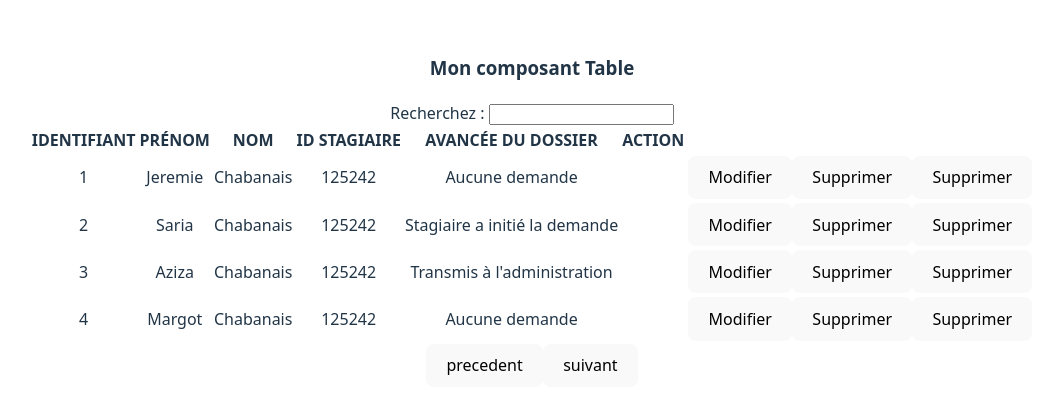
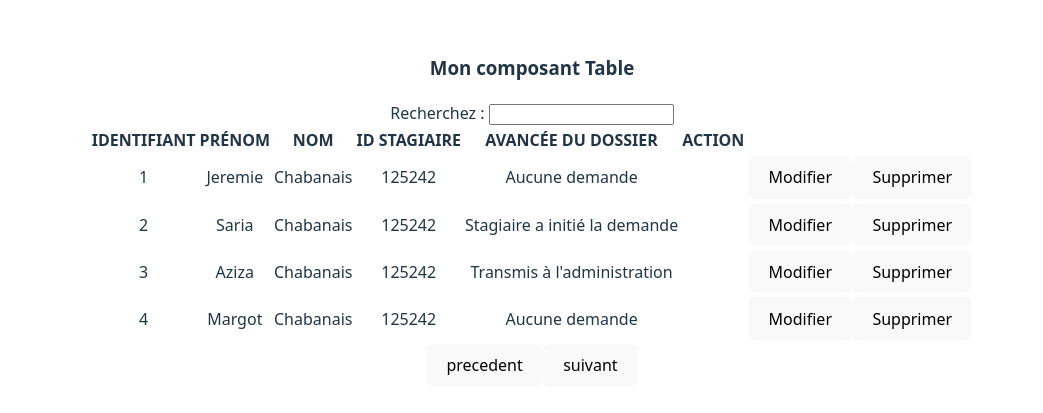
Before and after one commit to Patience-Kori1/react-reusable-components, a React (Vite) app: page / in a window 1280 px wide. Shown: the part 189-602 px from the top of the page, without its empty margins (108-1151 px from the left). Built offline with nearby package versions, Linux system fonts and the light colour scheme.

Commit message:
feat(TdataBodyAction) : Amélioration du default render

```diff
--- a/src/components/tableComponent/TableComponent.jsx
+++ b/src/components/tableComponent/TableComponent.jsx
@@ -39,13 +39,13 @@ export default function TableComponent() {
     //     </>
     // )
      // Fonction render pour la colonne Action
-  const divAction = (row) => (
-    <td>
-      <button onClick={() => handleEdit(row)}>Modifier</button>
-      <button onClick={() => handleDelete(row)}>Supprimer</button>
-      <button onClick={() => handleDelete(row)}>Supprimer</button>
-    </td>
-  )
+  // const divAction = (row) => (
+  //   <td>
+  //     <button onClick={() => handleEdit(row)}>Modifier</button>
+  //     <button onClick={() => handleDelete(row)}>Supprimer</button>
+  //     <button onClick={() => handleDelete(row)}>Supprimer</button>
+  //   </td>
+  // )
     return (
         <>
             <h3>Mon composant Table</h3>
@@ -55,7 +55,7 @@ export default function TableComponent() {
                 columns={columns}
                 onAction={handleAction}
                 onEdit={handleEdit}
-                divAction={divAction}
+                // divAction={divAction}
             />
             <Pagination/>
         </>
--- a/src/components/tableComponent/TdataBodyAction.jsx
+++ b/src/components/tableComponent/TdataBodyAction.jsx
@@ -1,17 +1,42 @@
 export default function TdataBodyAction({row, columns, onAction, onEdit, divAction}) {
     // console.log(divAction)
-     const divActionDefault = (
-         <>
-            <td>
+    //  const divActionDefault = (
+    //      <>
+    //         <td>
+    //             <button
+    //                 type="button"
+    //                 onClick={() => onEdit(row)}
+    //             >
+    //             Modifier
+    //             </button>
+    //             <button key={row.id} type="button" onClick={() => onAction(row)}>Dire Bonjour</button>
+    //         </td>
+    //     </>
+    //  )
+    // return divAction ? divAction(row) : divActionDefault
+
+    const divActionDefault = ( <td>
       <button
         type="button"
-                    onClick={() => onEdit(row)}
+        onClick={() => onEdit && onEdit(keyAction)}
       >
+        {/* {textButtonEditAction || " Modifier"} */}
         Modifier
       </button>
-                <button key={row.id} type="button" onClick={() => onAction(row)}>Dire Bonjour</button>
-            </td>
-        </>
+
+      <button
+        type="button"
+        onClick={() => onDelete && onDelete(keyAction)}
+      >
+        Supprimer
+      </button>
+    </td>)
+
+    // S'il y a un props divAction dans App, on l'affiche sinon on affiche divActiondefault
+    const displayAction =  divAction !== undefined ? divAction : divActionDefault
+    // console.log(onDelete)
+  return (
+    displayAction
   )
-    return divAction ? divAction(row) : divActionDefault
+
 }
```
Lines whose indentation alone changed are shown as unchanged.
